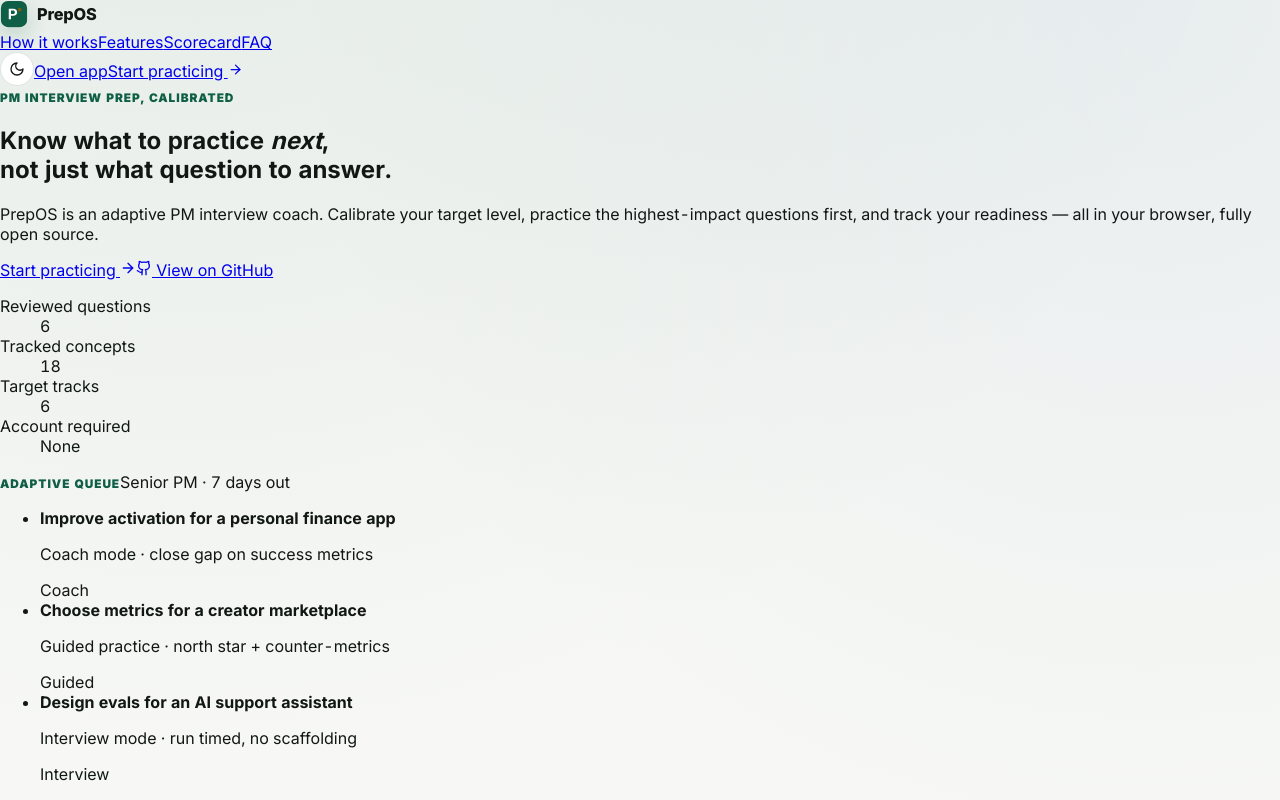
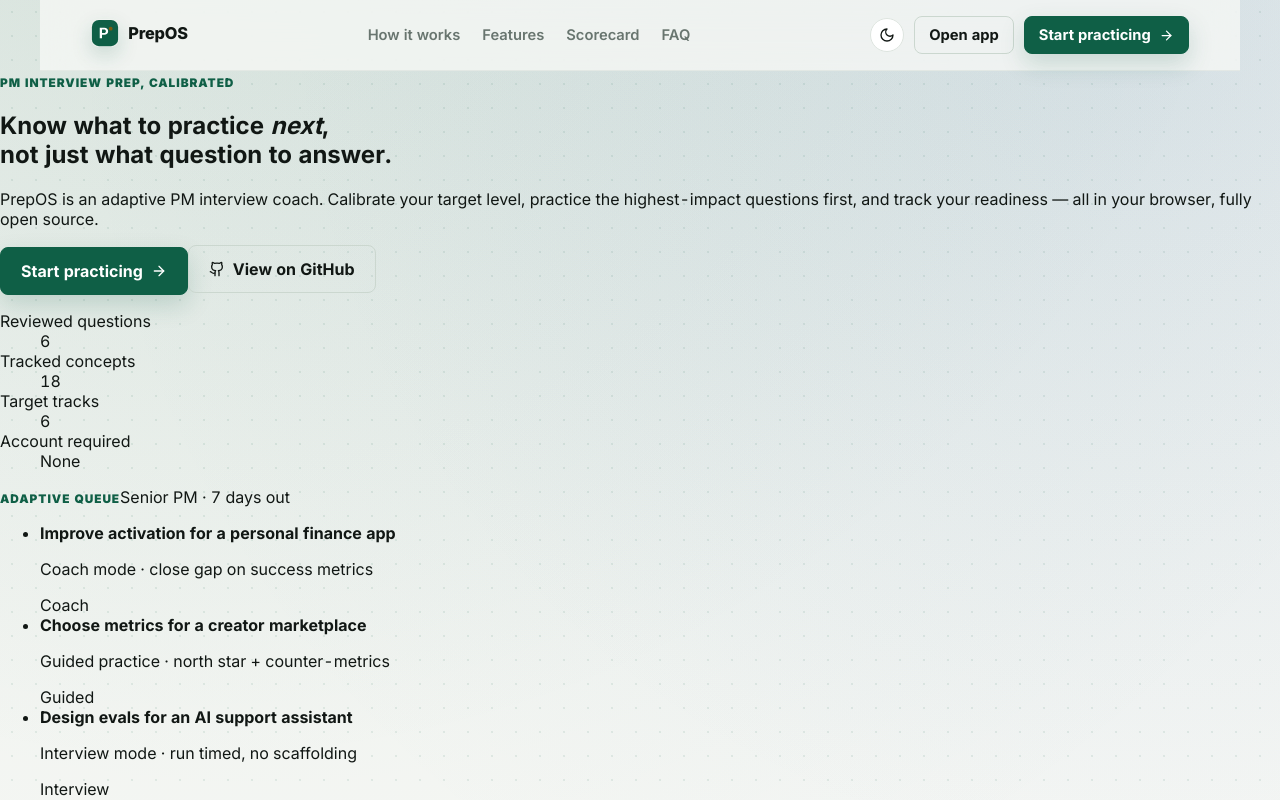
Before and after one commit to hellopriyankapm-dotcom/PM-Interview-PrepOS, a Next.js app: page / in a window 1280 px wide. Shown: the top 800 px of the page. Built offline with nearby package versions, Linux system fonts and the light colour scheme.

Commit message:
feat(landing): nav, button system, dotted-grid background
https://claude.ai/code/session_01PD2eLP58jNg68rggaEfqYG

```diff
--- a/app/globals.css
+++ b/app/globals.css
@@ -749,3 +749,109 @@ button {
     display: grid;
   }
 }
+
+/* ============================================================
+   Landing page
+   ============================================================ */
+
+.landing {
+  position: relative;
+  isolation: isolate;
+  min-height: 100vh;
+  background-image:
+    radial-gradient(circle at 20% -10%, var(--hero-glow-1), transparent 38%),
+    radial-gradient(circle at 88% 0%, var(--hero-glow-2), transparent 32%),
+    radial-gradient(var(--grid-dot) 1px, transparent 1px);
+  background-size: auto, auto, 24px 24px;
+  background-position: 0 0, 0 0, 0 0;
+}
+
+.landing-nav {
+  position: sticky;
+  top: 0;
+  z-index: 10;
+  display: grid;
+  grid-template-columns: auto 1fr auto;
+  align-items: center;
+  gap: 24px;
+  max-width: 1200px;
+  margin: 0 auto;
+  padding: 16px clamp(18px, 4vw, 56px);
+  border-bottom: 1px solid color-mix(in srgb, var(--line) 70%, transparent);
+  background: color-mix(in srgb, var(--bg) 78%, transparent);
+  backdrop-filter: blur(18px);
+}
+
+.landing-brand {
+  text-decoration: none;
+  color: inherit;
+}
+
+.landing-nav-links {
+  display: flex;
+  justify-content: center;
+  gap: 22px;
+}
+
+.landing-nav-links a {
+  color: var(--muted);
+  font-size: 0.92rem;
+  font-weight: 600;
+  text-decoration: none;
+  transition: color 160ms ease;
+}
+
+.landing-nav-links a:hover {
+  color: var(--ink);
+}
+
+.landing-nav-cta {
+  display: flex;
+  align-items: center;
+  gap: 10px;
+}
+
+.btn-ghost,
+.btn-primary {
+  display: inline-flex;
+  align-items: center;
+  justify-content: center;
+  gap: 8px;
+  border-radius: 8px;
+  padding: 9px 14px;
+  font-weight: 700;
+  font-size: 0.92rem;
+  text-decoration: none;
+  transition: transform 160ms ease, border-color 160ms ease,
+    box-shadow 160ms ease, background 160ms ease, color 160ms ease;
+}
+
+.btn-ghost {
+  border: 1px solid var(--line-strong);
+  background: transparent;
+  color: var(--ink);
+}
+
+.btn-ghost:hover {
+  transform: translateY(-1px);
+  border-color: var(--green);
+}
+
+.btn-primary {
+  border: 1px solid var(--green);
+  background: var(--green);
+  color: #ffffff;
+  box-shadow: 0 10px 24px rgba(15, 95, 70, 0.18);
+}
+
+.btn-primary:hover {
+  transform: translateY(-1px);
+  background: var(--green-strong);
+  border-color: var(--green-strong);
+}
+
+.btn-primary.lg,
+.btn-ghost.lg {
+  padding: 13px 20px;
+  font-size: 1rem;
+}
```
